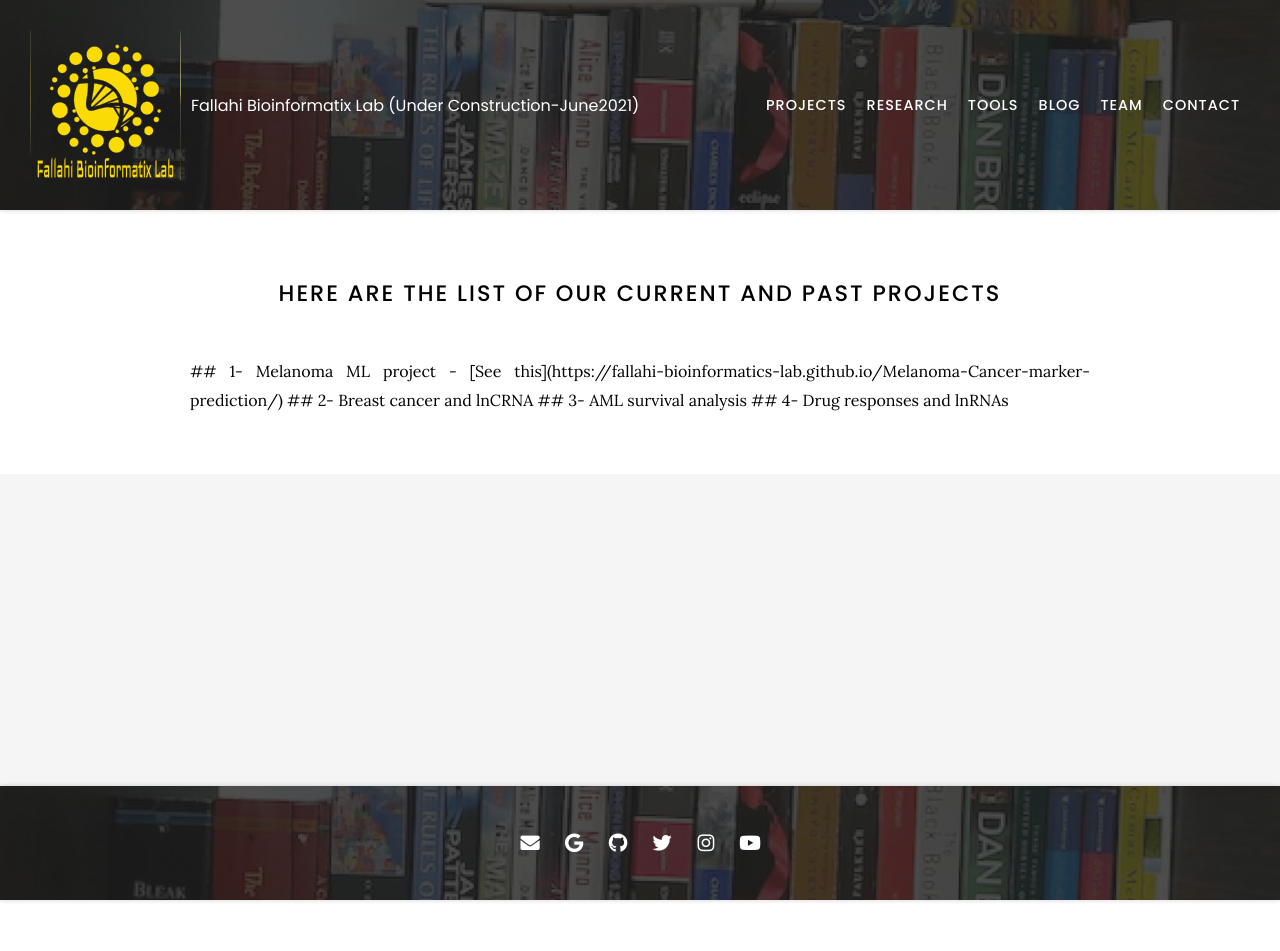
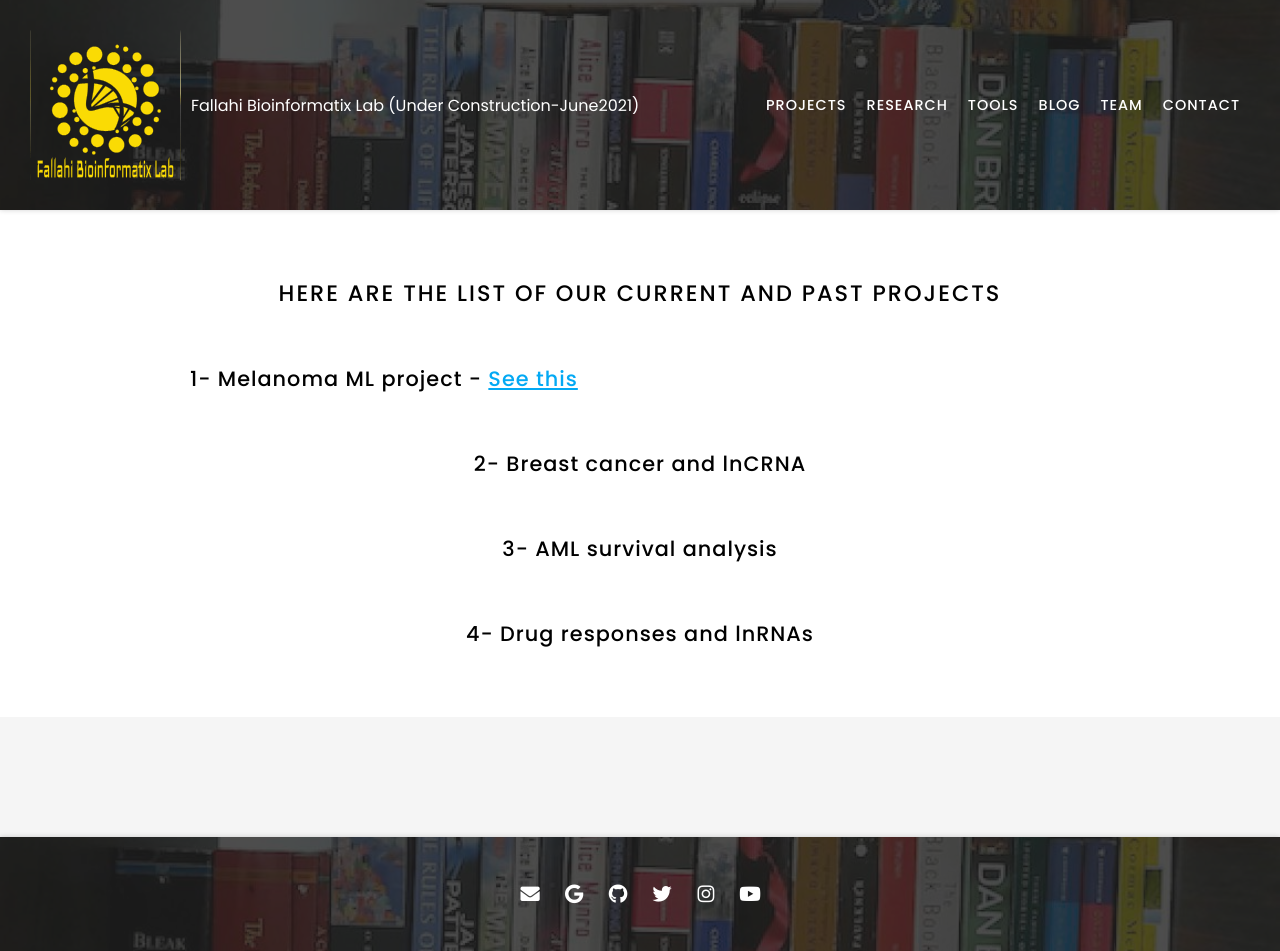
Before and after one commit to Hossein-Fallahi/Fallahi-Bioinformatics-Lab, a Jekyll site: the page built from projects/index.md, in a window 1280 px wide. Built offline with Jekyll 4.4.1, drawn with Linux system fonts in a browser that asks for light colours; nearby versions of some CDN libraries; before the commit the page ends 900 px from its top, so only the background shows below that.

Commit message:
Update index.md

```diff
--- a/projects/index.md
+++ b/projects/index.md
@@ -8,7 +8,7 @@
 
 # Here are the list of our current and past projects
 
-<p align="left">
+{:.left}
 
 ## 1- Melanoma ML project - [See this](https://fallahi-bioinformatics-lab.github.io/Melanoma-Cancer-marker-prediction/)
 
```
